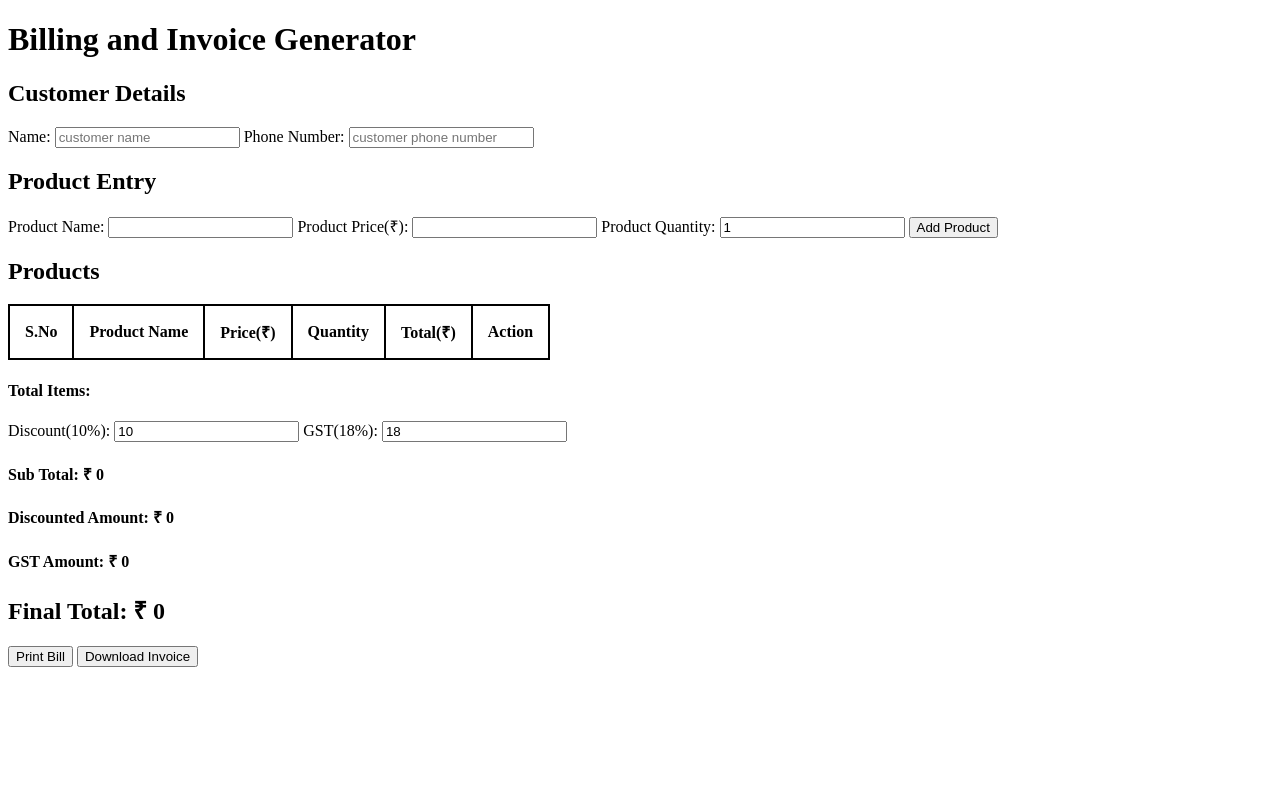
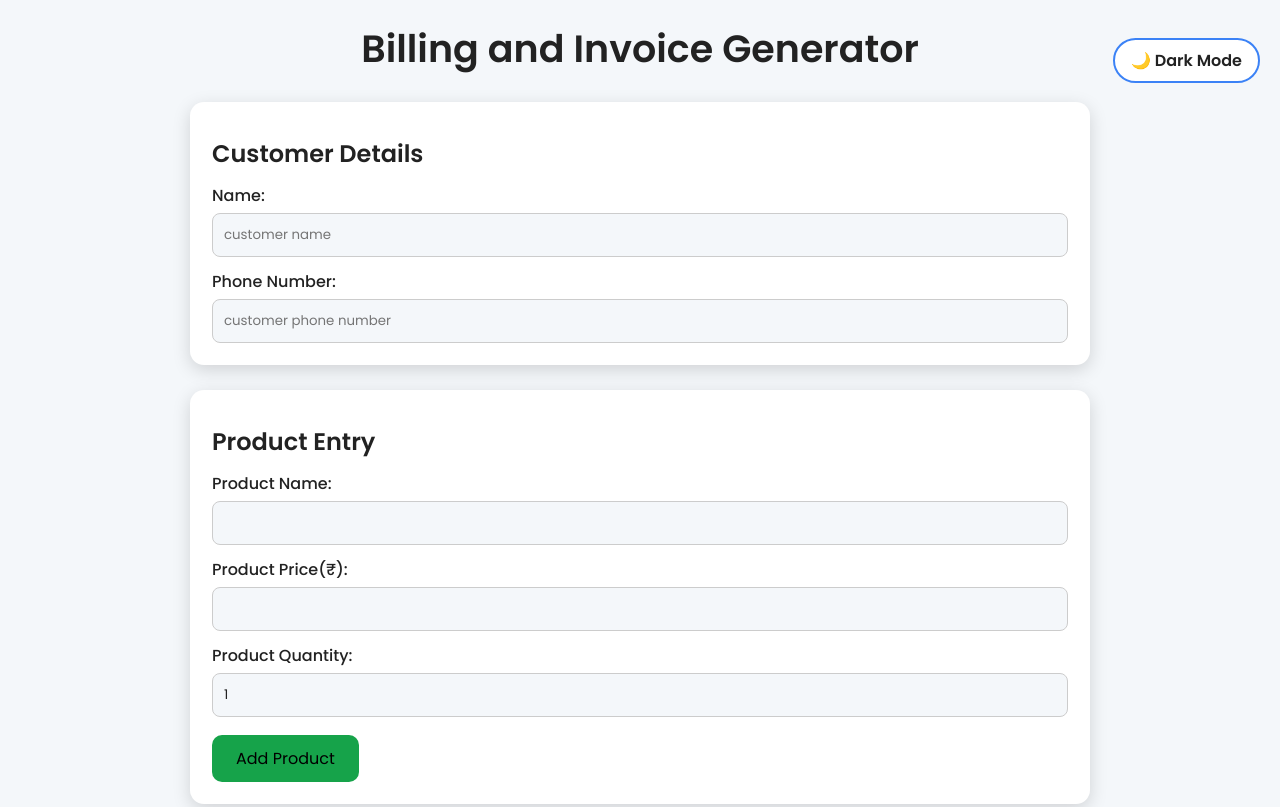
Before and after one commit to sateesh3901/biga, a plain HTML site: page index.html in a window 1280 px wide. Shown: the top 807 px of the page. Drawn offline with nearby package versions, Linux system fonts and the light colour scheme.

Commit message:
files updated and styles added

```diff
--- a/index.html
+++ b/index.html
@@ -10,6 +10,7 @@
 <body>
 
     <h1>Billing and Invoice Generator</h1>
+    <button id="themeToggle">🌙 Dark Mode</button>
 
     <div>
         <h2>Customer Details</h2>
--- a/script.js
+++ b/script.js
@@ -168,3 +168,15 @@ function printBill() {
 function downloadPDF(){
     alert("soon to be added")
 }
+
+
+document.getElementById("themeToggle").onclick = () => {
+    document.body.classList.toggle("dark");
+
+    const btn = document.getElementById("themeToggle");
+    if (document.body.classList.contains("dark")) {
+        btn.textContent = "☀️ Light Mode";
+    } else {
+        btn.textContent = "🌙 Dark Mode";
+    }
+};
--- a/style.css
+++ b/style.css
@@ -1,5 +1,184 @@
-table,th,td{
+/* GOOGLE FONT */
+@import url('https://fonts.googleapis.com/css2?family=Poppins:wght@300;400;500;600&display=swap');
+
+:root {
+    --bg: #f4f7fa;
+    --card: #ffffff;
+    --text: #222;
+    --primary: #3b82f6;
+    --primary-dark: #1d4ed8;
+
+    --success: #16a34a;
+    --success-dark: #0f7a37;
+
+    --warning: #f97316;
+    --warning-dark: #d5600d;
+
+    --table-row: #f9fafb;
+}
+
+/* DARK THEME VARIABLES */
+.dark {
+    --bg: #0f172a;
+    --card: #1e293b;
+    --text: #e2e8f0;
+    --primary: #60a5fa;
+    --primary-dark: #3b82f6;
+
+    --success: #22c55e;
+    --success-dark: #16a34a;
+
+    --warning: #fb923c;
+    --warning-dark: #f97316;
+
+    --table-row: #24304a;
+}
+
+/* BASE STYLING */
+* {
+    margin: 0;
+    padding: 0;
+    box-sizing: border-box;
+    font-family: "Poppins", sans-serif;
+}
+
+body {
+    background: var(--bg);
+    color: var(--text);
+    padding: 20px;
+    transition: 0.3s;
+}
+
+h1 {
+    text-align: center;
+    margin-bottom: 25px;
+    font-size: 38px;
+    font-weight: 600;
+}
+
+/* THEME TOGGLE BUTTON */
+#themeToggle {
+    position: fixed;
+    top: 20px;
+    right: 20px;
+    background: var(--card);
+    color: var(--text);
+    border: 2px solid var(--primary);
+    padding: 8px 16px;
+    border-radius: 25px;
+    cursor: pointer;
+    transition: 0.3s;
+    font-weight: 600;
+}
+
+#themeToggle:hover {
+    background: var(--primary);
+    color: white;
+}
+
+/* CARD / CONTAINER */
+div {
+    background: var(--card);
+    padding: 22px;
+    margin: 25px auto;
+    width: 90%;
+    max-width: 900px;
+    border-radius: 14px;
+    box-shadow: 0 5px 18px rgba(0,0,0,0.15);
+    transition: 0.3s;
+}
+
+label {
+    display: block;
+    margin-top: 12px;
+    font-weight: 500;
+}
+
+input {
+    width: 100%;
+    padding: 11px;
+    margin-top: 5px;
+    border-radius: 8px;
+    border: 1px solid #ccc;
+    background: var(--bg);
+    color: var(--text);
+    transition: 0.2s;
+}
+
+input:focus {
+    border-color: var(--primary);
+    box-shadow: 0 0 4px var(--primary);
+}
+
+button {
+    padding: 11px 24px;
+    border: none;
+    border-radius: 10px;
+    cursor: pointer;
+    margin-top: 18px;
+    font-size: 16px;
+    transition: 0.2s;
+    color: black
+}
+
+#addbtn {
+    background: var(--success);
+}
+
+#addbtn:hover {
+    background: var(--success-dark);
+}
+
+#editbtn {
+    background: var(--warning);
+}
+
+#editbtn:hover {
+    background: var(--warning-dark);
+}
+
+/* TABLE */
+table {
+    width: 90%;
+    max-width: 900px;
+    margin: 20px auto;
     border-collapse: collapse;
-    border: 2.5px solid black;
-    padding: 15px;
+    background: var(--card);
+    border-radius: 12px;
+    overflow: hidden;
+    box-shadow: 0 4px 12px rgba(0,0,0,0.1);
 }
+
+thead tr {
+    background: var(--primary);
+    color: white;
+}
+
+th, td {
+    padding: 14px;
+    font-size: 15px;
+}
+
+tbody tr:nth-child(even) {
+    background: var(--table-row);
+}
+
+tbody tr:hover {
+    background: rgba(59,130,246,0.15);
+}
+
+/* SUMMARY TEXT */
+h2, h3, h4 {
+    margin-top: 12px;
+}
+
+/* PRINT SECTION */
+#printSection {
+    background: white;
+    color: black;
+}
+
+/* FOOTER BUTTONS */
+button:last-of-type {
+    margin-left: 10px;
+}
```
